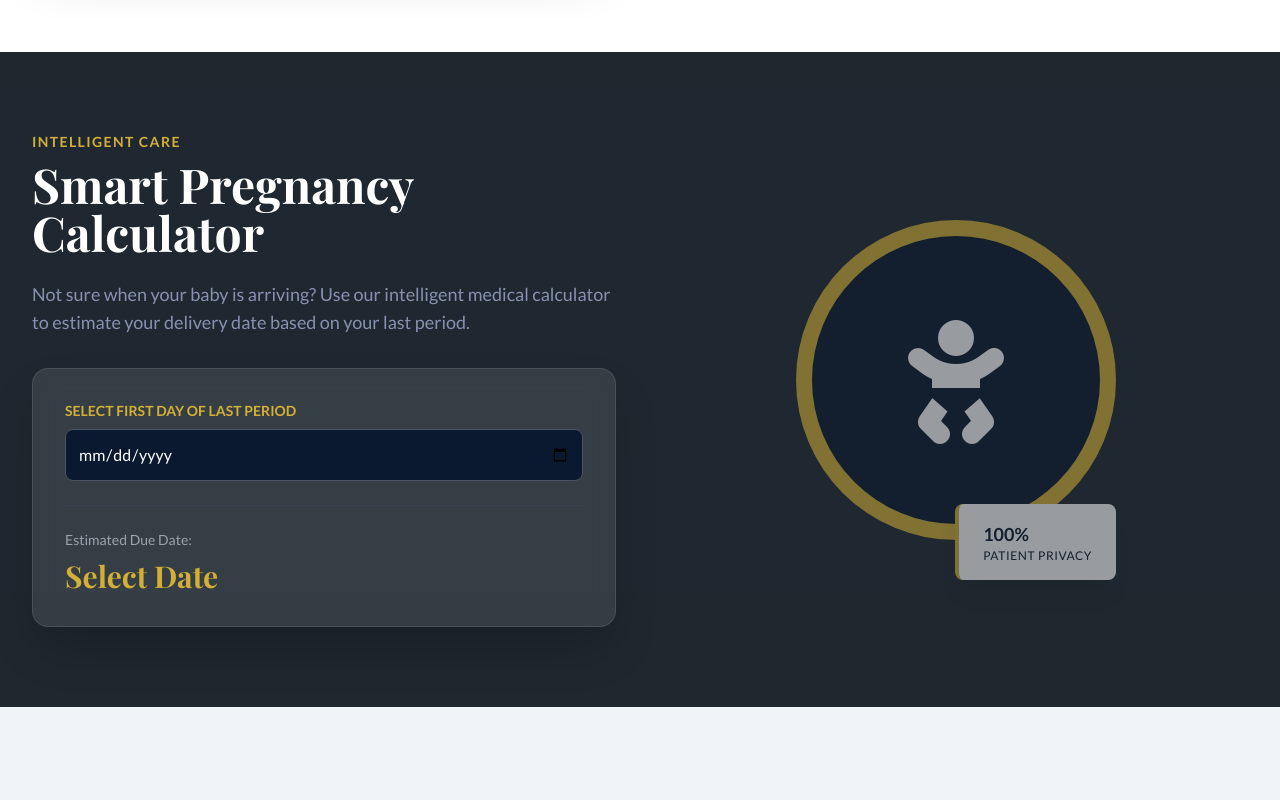
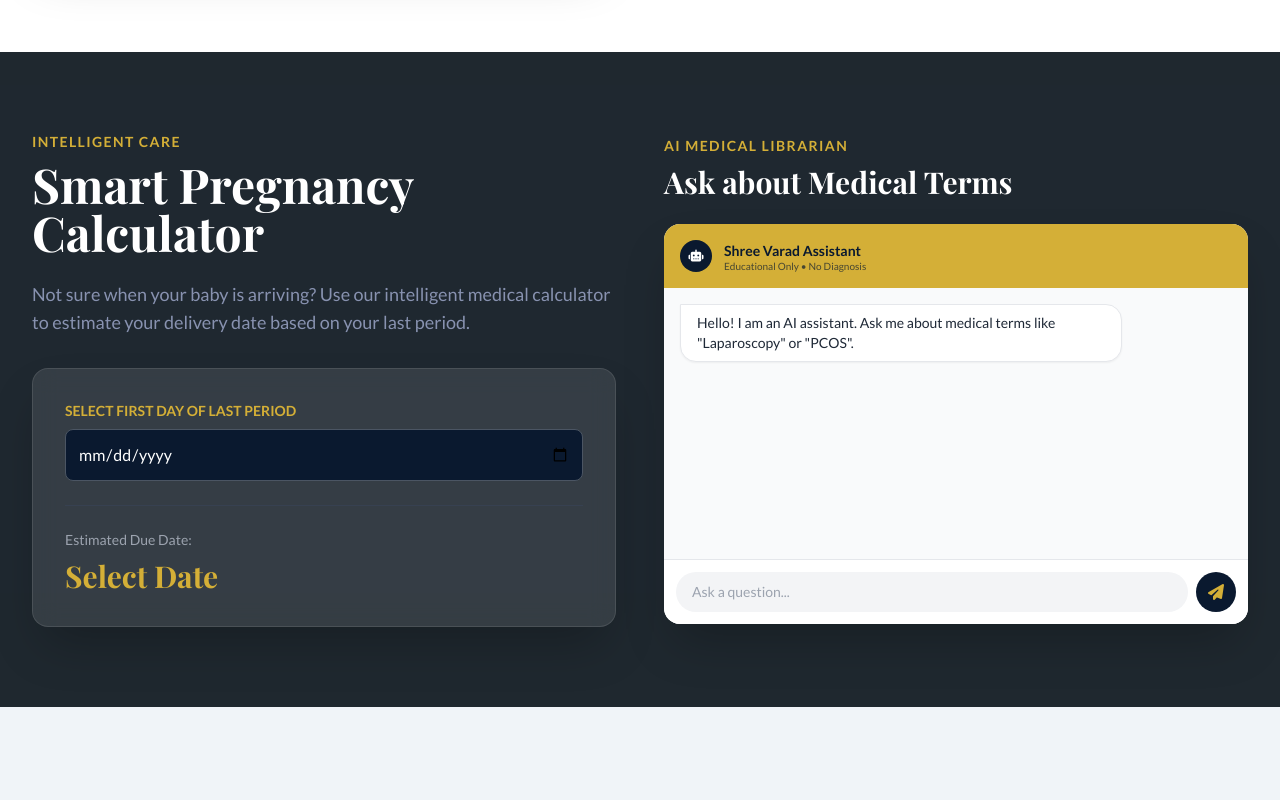
Before and after one commit to OurWillpower/DrVinit, a website: page index.html in a window 1280 px wide. Shown: the part 1440-2240 px from the top of the page. Drawn offline with nearby package versions, Linux system fonts and the light colour scheme.

Commit message:
Update index.html

```diff
--- a/index.html
+++ b/index.html
@@ -197,7 +197,7 @@
                     <a href="#tools" class="text-brand-gold hover:text-white transition-colors text-sm uppercase tracking-wider font-bold">Smart Tools</a>
 
                     <a href="#" @click.prevent="blogModalOpen = true" class="text-gray-300 hover:text-brand-gold transition-colors text-sm uppercase tracking-wider font-semibold flex items-center gap-1">
-                        Blog <i class="fa-solid fa-arrow-up-right-from-square text-[10px] text-brand-gold/70"></i>
+                        Blog <i class="fa-solid fa-book-medical text-[10px] text-brand-gold/70"></i>
                     </a>
 
                     <a href="#about" class="text-gray-300 hover:text-brand-gold transition-colors text-sm uppercase tracking-wider font-semibold">About</a>
@@ -229,7 +229,6 @@
     </nav>
 
     <section id="home" class="relative h-screen flex items-center justify-center overflow-hidden bg-brand-navy">
-
         <template x-for="(slide, index) in slides" :key="index">
             <div x-show="currentSlide === index"
                  x-transition:enter="transition transform duration-1000 ease-out"
@@ -246,7 +245,6 @@
 
         <div class="relative z-10 max-w-7xl mx-auto px-4 sm:px-6 lg:px-8 text-center md:text-left w-full pt-16">
             <div class="md:w-3/4 lg:w-2/3">
-
                 <div class="inline-block px-5 py-2 mb-6 border border-brand-gold/30 rounded-full bg-brand-navy/60 backdrop-blur-md shadow-lg" data-aos="fade-down">
                     <span class="text-brand-gold text-sm font-semibold tracking-wider uppercase flex items-center gap-2">
                         <i class="fa-regular fa-clock"></i> <span x-text="greeting + ', Welcome to Shree Varad'"></span>
@@ -254,7 +252,6 @@
                         <span x-text="clinicStatus" :class="statusColor"></span>
                     </span>
                 </div>
-
                 <div class="h-48 md:h-56">
                     <template x-for="(slide, index) in slides" :key="index">
                         <div x-show="currentSlide === index"
@@ -270,7 +267,6 @@
                         </div>
                     </template>
                 </div>
-
                 <div class="flex flex-col sm:flex-row gap-5 justify-center md:justify-start mt-8" data-aos="fade-up" data-aos-delay="200">
                     <button @click="bookingModalOpen = true; selectedService = 'General Inquiry'" class="px-10 py-4 bg-brand-gold text-brand-navy font-bold rounded-lg shadow-lg shadow-brand-gold/20 hover:bg-white hover:text-brand-navy transition-all transform hover:-translate-y-1">
                         Book Appointment
@@ -297,32 +293,26 @@
                 <div class="md:w-1/2 relative group" data-aos="fade-right">
                     <div class="absolute -top-4 -left-4 w-32 h-32 bg-brand-gold/10 rounded-full z-0 group-hover:scale-110 transition-transform duration-500"></div>
                     <div class="absolute -bottom-4 -right-4 w-48 h-48 bg-brand-navy/5 rounded-full z-0"></div>
-
                     <div class="relative z-10 w-full h-[500px] rounded-2xl overflow-hidden shadow-2xl border-4 border-white">
                         <img src="assets/doctor.jpg" alt="Dr. Vinit Chafekar" class="w-full h-full object-cover object-top hover:scale-105 transition-transform duration-700">
                     </div>
-
                     <div class="absolute bottom-10 -right-6 bg-brand-navy p-6 shadow-xl rounded-lg border-l-4 border-brand-gold z-20 transform group-hover:translate-x-2 transition-transform">
                         <p class="font-serif text-3xl font-bold text-brand-gold">10+</p>
                         <p class="text-xs text-brand-white uppercase tracking-wider mt-1">Years of<br>Excellence</p>
                     </div>
                 </div>
-
                 <div class="md:w-1/2" data-aos="fade-left">
                     <div class="flex items-center gap-2 mb-4">
                         <div class="h-0.5 w-10 bg-brand-gold"></div>
                         <h4 class="text-brand-gold font-bold uppercase tracking-widest text-sm">Meet the Expert</h4>
                     </div>
-
                     <h2 class="text-3xl md:text-5xl font-serif font-bold text-brand-navy mb-6">
                         Dr. Vinit Chafekar <br>
                         <span class="text-xl font-sans font-normal text-gray-500 block mt-2">MD (Physician), DGO</span>
                     </h2>
-
                     <p class="text-gray-600 mb-6 leading-relaxed text-lg">
                         Dr. Vinit combines advanced medical expertise with a compassionate, patient-first philosophy. Specializing in high-risk pregnancies and minimally invasive procedures, he is dedicated to ensuring the safety and well-being of both mother and child in Kalyan.
                     </p>
-
                     <div class="grid grid-cols-1 sm:grid-cols-2 gap-4 mb-8">
                         <div class="flex items-center gap-3 p-3 bg-brand-light rounded-lg">
                             <i class="fa-solid fa-baby-carriage text-brand-gold text-xl"></i>
@@ -358,17 +348,34 @@
                      </div>
                  </div>
 
-                 <div class="md:w-1/2 hidden" data-aos="fade-left" id="ai-chat-container" style="display:none;">
-                     </div>
+                 <div class="md:w-1/2" data-aos="fade-left" id="ai-chat-container">
+                     <span class="text-brand-gold font-bold uppercase tracking-widest text-sm mb-2 block">AI Medical Librarian</span>
+                     <h2 class="text-3xl font-serif font-bold mb-6">Ask about Medical Terms</h2>
 
-                 <div class="md:w-1/2 flex justify-center" data-aos="fade-left">
-                     <div class="relative w-80 h-80 bg-brand-gold rounded-full flex items-center justify-center animate-pulse">
-                         <div class="w-72 h-72 bg-brand-navy rounded-full flex items-center justify-center">
-                             <i class="fa-solid fa-baby text-9xl text-white"></i>
+                     <div class="bg-white rounded-2xl overflow-hidden shadow-2xl h-[400px] flex flex-col relative text-gray-800">
+                         <div class="bg-brand-gold p-4 flex items-center gap-3">
+                             <div class="w-8 h-8 bg-brand-navy rounded-full flex items-center justify-center text-white text-xs">
+                                 <i class="fa-solid fa-robot"></i>
+                             </div>
+                             <div>
+                                 <h4 class="font-bold text-brand-navy text-sm">Shree Varad Assistant</h4>
+                                 <p class="text-brand-navy/70 text-[10px] leading-none">Educational Only • No Diagnosis</p>
+                             </div>
                          </div>
-                         <div class="absolute -bottom-10 right-0 bg-white text-brand-navy px-6 py-4 rounded-lg shadow-xl border-l-4 border-brand-gold">
-                             <p class="font-bold text-lg">100%</p>
-                             <p class="text-xs uppercase tracking-wider">Patient Privacy</p>
+
+                         <div id="chat-messages" class="flex-1 bg-gray-50 p-4 overflow-y-auto space-y-3 text-sm">
+                             <div class="flex justify-start">
+                                 <div class="bg-white border border-gray-200 rounded-tl-none rounded-2xl px-4 py-2 max-w-[80%] shadow-sm">
+                                     Hello! I am an AI assistant. Ask me about medical terms like "Laparoscopy" or "PCOS".
+                                 </div>
+                             </div>
+                         </div>
+
+                         <div class="p-3 bg-white border-t border-gray-200 flex gap-2 relative z-20">
+                             <input type="text" id="chat-input" placeholder="Ask a question..." class="flex-1 bg-gray-100 rounded-full px-4 py-2 text-sm focus:outline-none focus:ring-1 focus:ring-brand-gold text-brand-navy">
+                             <button onclick="sendMessage()" class="w-10 h-10 bg-brand-navy rounded-full text-brand-gold hover:bg-brand-gold hover:text-brand-navy transition-colors flex items-center justify-center">
+                                 <i class="fa-solid fa-paper-plane"></i>
+                             </button>
                          </div>
                      </div>
                  </div>
```
